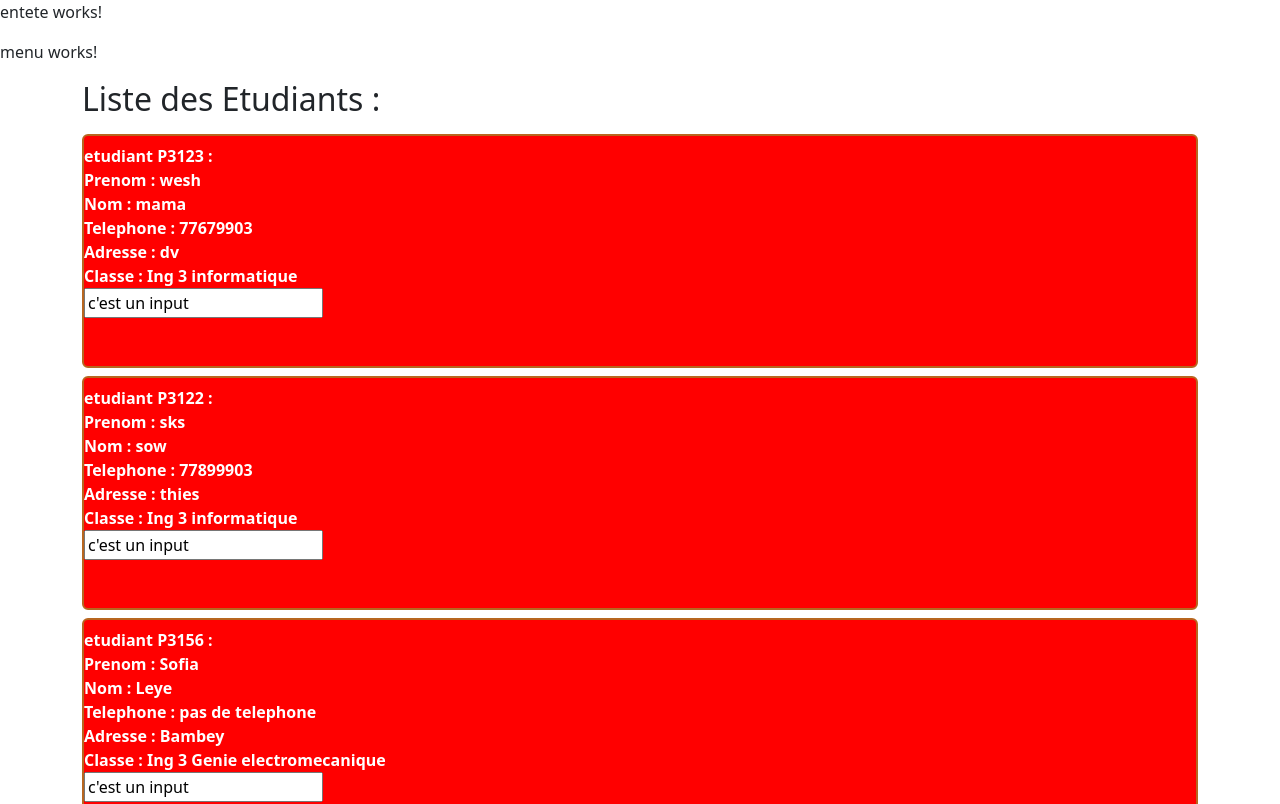
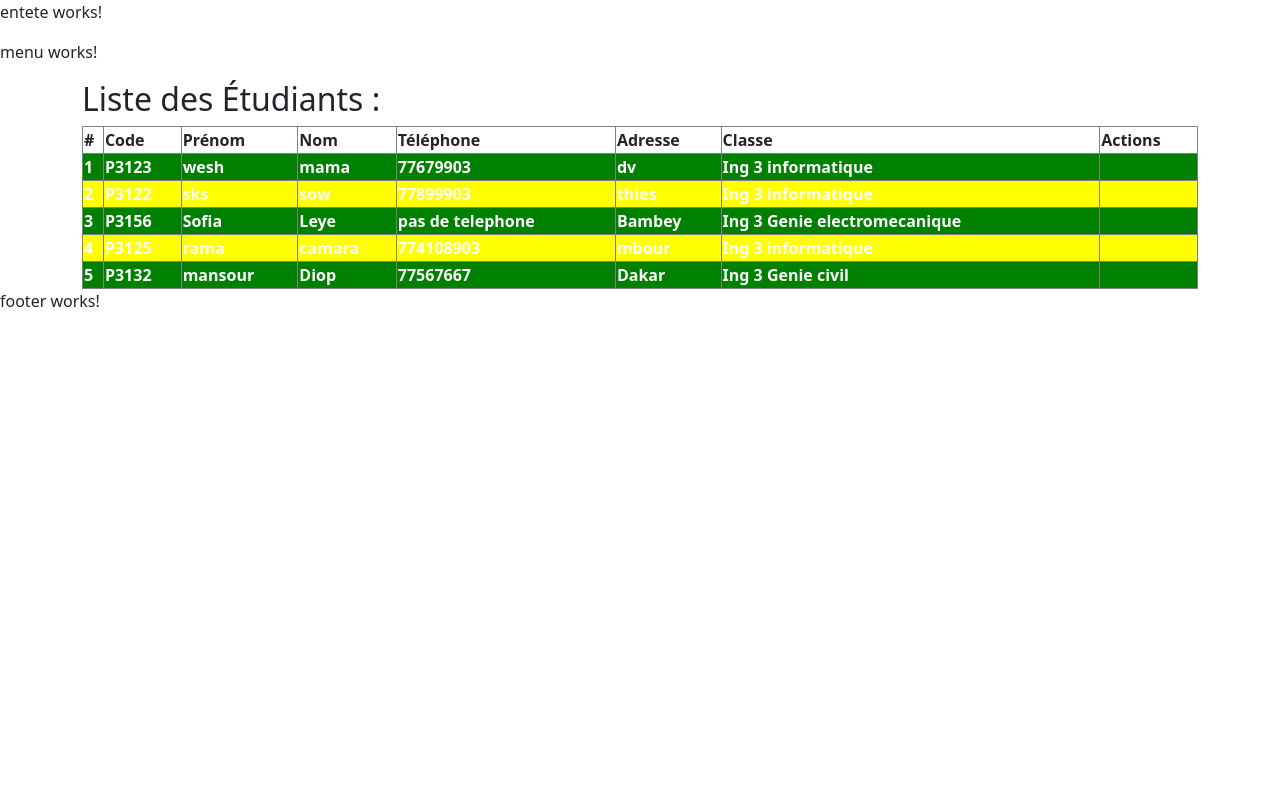
Before and after one commit to mame-khady/PROJETANGULAR2025, an Angular app: page /etudiants in a window 1280 px wide. Shown: the top 804 px of the page. Built offline with nearby package versions, Linux system fonts and the light colour scheme.

Commit message:
exercice

```diff
--- a/src/app/liste-etudiant/liste-etudiant.component.html
+++ b/src/app/liste-etudiant/liste-etudiant.component.html
@@ -1,39 +1,54 @@
 <div class="container">
     <div class="row">
-        <div class="h2 col-12">Liste des Etudiants :</div>
+        <div class="h2 col-12">Liste des Étudiants :</div>
         <div class="col-12">
-
-
-           <!-- [style.background-color]="e.classe.filiere.code=='INF' ? 'rgb(215,236,215)' : 'rgb(200,255,200)'"  -->
-             <!-- [ngStyle]="getEtudiantStyle(e.classe.filiere)" -->
-           <div *ngFor="let e of etudiants"
-            [ngStyle]="selectedEtudiant?.code==e.code ? styleInformatique : styleCivil"
-            (mouseover)="selectEtudiant(e)"
-            class="border border-2 border-primary rounded mt-2 pt-2 pb-5 ">
-               <span>etudiant </span>
-               <span> {{e.code}} :</span><br>
-
-               <span>Prenom :</span>
-               <span> {{e.prenom}}</span><br>
-
-                <span>Nom :</span>
-               <span> {{e.nom}}</span><br>
-
-               <span>Telephone :</span>
-               <span> {{e.telephone}}</span><br>
-
-               <span>Adresse :</span>
-               <span> {{e.adresse}}</span><br>
-
-               <span>Classe :</span>
-               <span> {{e.classe.nom}}</span><br>
-               <input [type]="inputType" [value]="inputValue" />
-               <div style="float: right;" *ngIf="selectedEtudiant?.code==e.code">
-                <button type="button" class="btn btn-link mx-2" [disabled]="e.classe.filiere.code!='INF'">Detail</button>
-                <button type="button" class="btn btn-primary mx-2" [disabled]="e.classe.filiere.code!='INF'">Modifier</button>
-                <button type="button" class="btn btn-outline-danger mx-2" [disabled]="e.classe.filiere.code!='INF'">Supprimer</button>
-            </div>
-            </div>
+            <table class="table-bordered w-100 ">
+                <thead>
+                    <tr >
+                        <th >#</th>
+                        <th>Code</th>
+                        <th>Prénom</th>
+                        <th>Nom</th>
+                        <th>Téléphone</th>
+                        <th>Adresse</th>
+                        <th>Classe</th>
+                        <th>Actions</th>
+                    </tr>
+                </thead>
+                <tbody>
+                    <tr
+                        *ngFor="let e of etudiants; let i = index"
+                        [ngStyle]="
+                            selectedEtudiant?.code == e.code
+                                ? styleRow
+                                : i % 2 == 0
+                                ? styleRowPair
+                                : styleRowInpair
+                        "
+                        (click)="selectEtudiant(e)">
+                        <td>{{ i + 1 }}</td>
+                        <td>{{ e.code }}</td>
+                        <td>{{ e.prenom }}</td>
+                        <td>{{ e.nom }}</td>
+                        <td>{{ e.telephone }}</td>
+                        <td>{{ e.adresse }}</td>
+                        <td>{{ e.classe.nom }}</td>
+                        <td>
+                            <div style="float: right;" *ngIf="selectedEtudiant?.code === e.code" >
+                                <button type="button" class="btn btn-link mx-2" [disabled]="e.classe.filiere.code != 'INF'">
+                                    Détail
+                                </button>
+                                <button type="button" class="btn btn-primary mx-2" [disabled]="e.classe.filiere.code != 'INF'">
+                                    Modifier
+                                </button>
+                                <button type="button" class="btn btn-outline-danger mx-2" [disabled]="e.classe.filiere.code != 'INF'">
+                                    Supprimer
+                                </button>
+                            </div>
+                        </td>
+                    </tr>
+                </tbody>
+            </table>
         </div>
     </div>
 </div>
--- a/src/app/liste-etudiant/liste-etudiant.component.scss
+++ b/src/app/liste-etudiant/liste-etudiant.component.scss
@@ -0,0 +1,3 @@
+.table tbody tr {
+    cursor: pointer;
+  }
--- a/src/app/liste-etudiant/liste-etudiant.component.ts
+++ b/src/app/liste-etudiant/liste-etudiant.component.ts
@@ -40,4 +40,21 @@ export class ListeEtudiantComponent {
     selectEtudiant(e: Etudiant){
       this.selectedEtudiant=e;
     }
+
+    styleRowPair={
+      "color":"white",
+      "background-color":"green",
+      "font-weight":"bold"
+    }
+    styleRowInpair={
+      "color":"white",
+      "background-color":"yellow",
+      "font-weight":"bold"
+    }
+
+    styleRow={
+      "color":"black",
+      "background-color":"brown",
+      "font-weight":"bold"
+    }
 }
```
